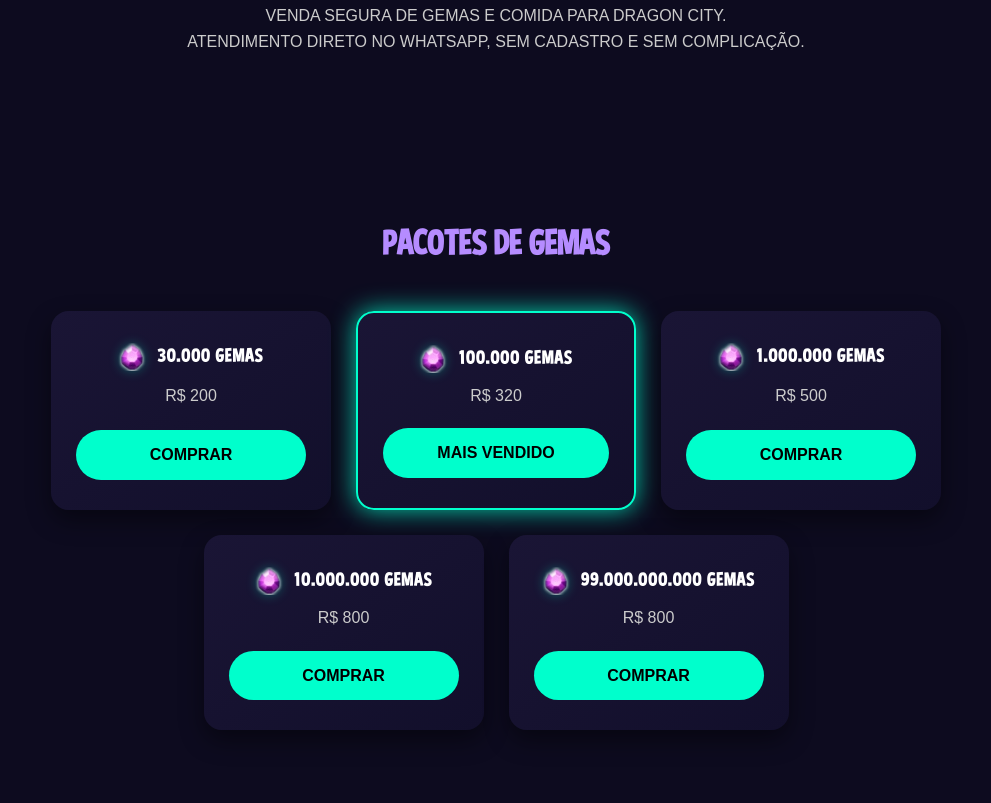
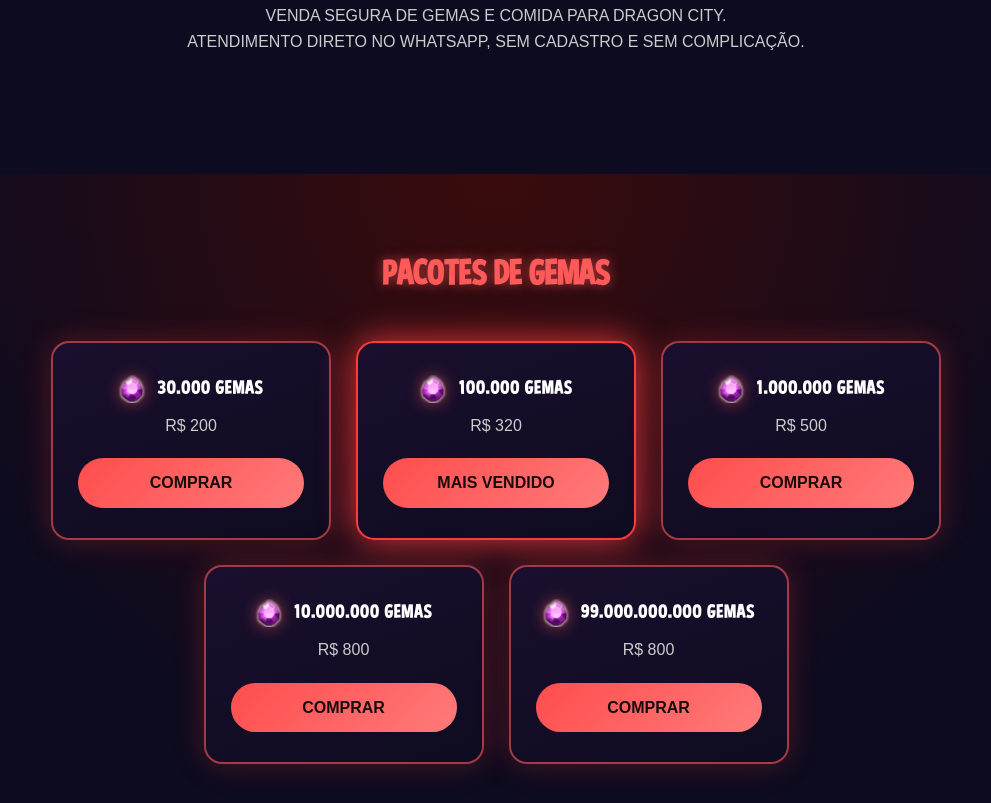
Before and after one commit to lalaudcstore/lalaudcstore.github.io, a plain HTML site: page index.html in a window 1280 px wide. Shown: the part 877-1680 px from the top of the page, without its empty margins (144-1135 px from the left). Drawn offline with Linux system fonts and the light colour scheme.

Commit message:
Update style.css

```diff
--- a/style.css
+++ b/style.css
@@ -355,3 +355,70 @@
         margin-bottom: 0;
     }
 }
+/* =========================
+   TEMA VERMELHO - PRODUTOS
+   (GEMAS + COMIDA)
+========================= */
+
+.produtos {
+    background: radial-gradient(circle at top, #3a0b0b, #0d0b1f 70%);
+    border-radius: 30px;
+    margin-top: 40px;
+    margin-bottom: 40px;
+    padding: 70px 20px;
+}
+
+/* TÍTULOS DAS SEÇÕES */
+.produtos h2 {
+    color: #ff5a5a;
+    text-shadow: 0 0 12px rgba(255, 90, 90, 0.6);
+}
+
+/* CARDS DENTRO DAS SEÇÕES DE PRODUTOS */
+.produtos .card {
+    background: linear-gradient(160deg, #1a0f2e, #0e0b1f);
+    border: 2px solid rgba(255, 90, 90, 0.6);
+    box-shadow: 0 0 30px rgba(255, 60, 60, 0.25);
+}
+
+/* HOVER DOS CARDS */
+.produtos .card:hover,
+.produtos .card.hover-js {
+    box-shadow: 0 0 45px rgba(255, 60, 60, 0.6);
+    transform: translateY(-12px) scale(1.04);
+}
+
+/* BOTÕES DE COMPRA */
+.produtos .card a {
+    background: linear-gradient(135deg, #ff4d4d, #ff7a7a);
+    color: #1a0b0b;
+}
+
+/* HOVER BOTÕES */
+.produtos .card a:hover {
+    background: #ff9b9b;
+}
+
+/* CARD MAIS VENDIDO */
+.produtos .card.destaque {
+    border-color: #ff3c3c;
+    animation: pulseRed 2s infinite;
+}
+
+/* ANIMAÇÃO DO MAIS VENDIDO */
+@keyframes pulseRed {
+    0% {
+        box-shadow: 0 0 0 rgba(255, 60, 60, 0.5);
+    }
+    50% {
+        box-shadow: 0 0 35px rgba(255, 60, 60, 0.9);
+    }
+    100% {
+        box-shadow: 0 0 0 rgba(255, 60, 60, 0.5);
+    }
+}
+
+/* ÍCONES NAS SEÇÕES VERMELHAS */
+.produtos .icon {
+    filter: drop-shadow(0 0 8px rgba(255, 90, 90, 0.7));
+}
```
